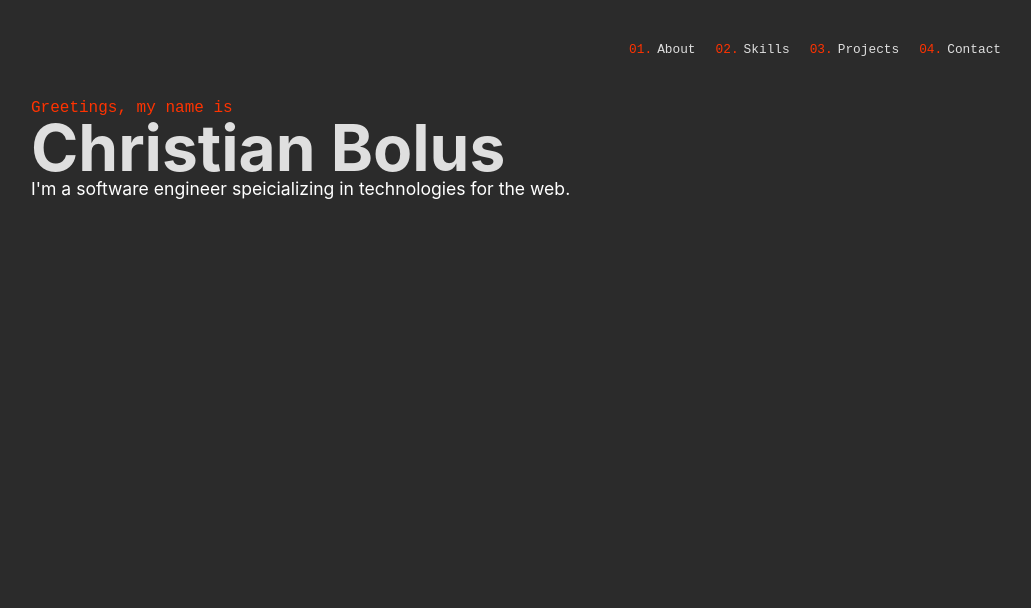
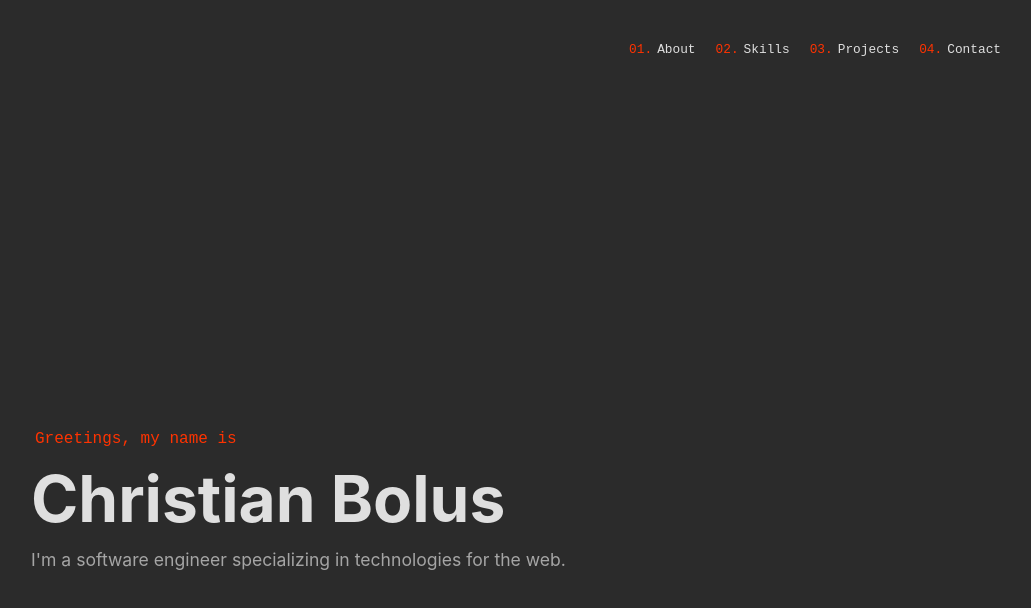
Before and after one commit to christianjbolus/portfolio_v2, a Svelte app: page / in a window 1280 px wide. Shown: the top 608 px of the page, without its empty margins (119-1150 px from the left). Built offline with nearby package versions, Linux system fonts and the light colour scheme.

Commit message:
Increase spacing between hero elements

```diff
--- a/src/components/Hero.svelte
+++ b/src/components/Hero.svelte
@@ -2,14 +2,16 @@
 <section class="hero">
   <h1>Greetings, my name is</h1>
 	<h2>Christian Bolus</h2>
-	<p>I'm a software engineer speicializing in technologies for the web.</p>
+	<p>I'm a software engineer specializing in technologies for the web.</p>
 </section>
 
 <style>
 	.hero {
 		display: flex;
 		flex-direction: column;
-		height: 100vh;
+		justify-content: center;
+		align-items: flex-start;
+		min-height: 100vh;
 
 	}
   h1 {
@@ -17,18 +19,18 @@
 		font-family: var(--font-mono);
 		font-size: 1em;
 		font-weight: 100;
-		margin: 0;
+		margin: 0 0 20px 4px;
 	}
 
 	h2 {
     color: #dfdfdf;
 		font-size: 4rem;
     font-weight: 700;
-		margin: 0;
+		margin-bottom: 20px;
 	}
 
   p {
     font-size: 1.1rem;
-    color: #fff;
+    color: rgb(165, 165, 165);
   }
 </style>
```
